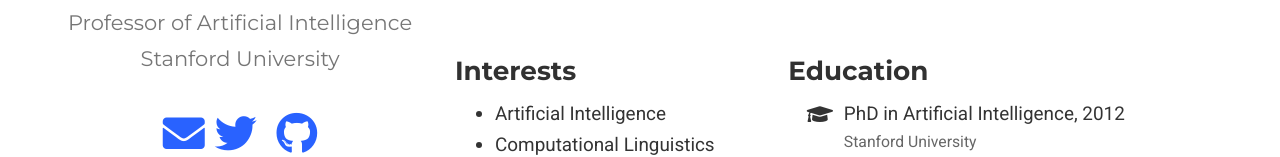
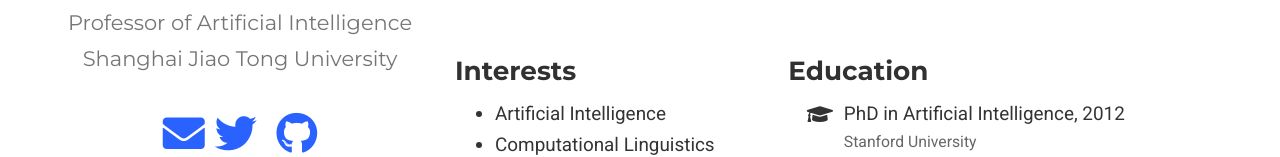
Before and after one commit to ShuoWang1996/ShuoWang1996.github.io, a plain HTML site: page authors/admin/index.html in a window 1280 px wide. Shown: the part 429-586 px from the top of the page. Drawn offline with nearby package versions, Linux system fonts and the light colour scheme; some icons are missing.

Commit message:
Build website

```diff
--- a/authors/admin/index.html
+++ b/authors/admin/index.html
@@ -407,7 +407,7 @@
 
         <h3>
 
-          <span>Stanford University</span>
+          <span>Shanghai Jiao Tong University</span>
 
         </h3>
 
```
Also changed, not shown: index.html (+1 -1 lines).
